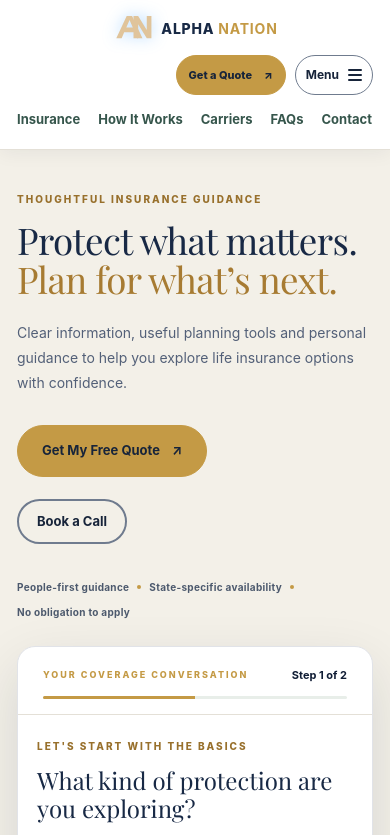
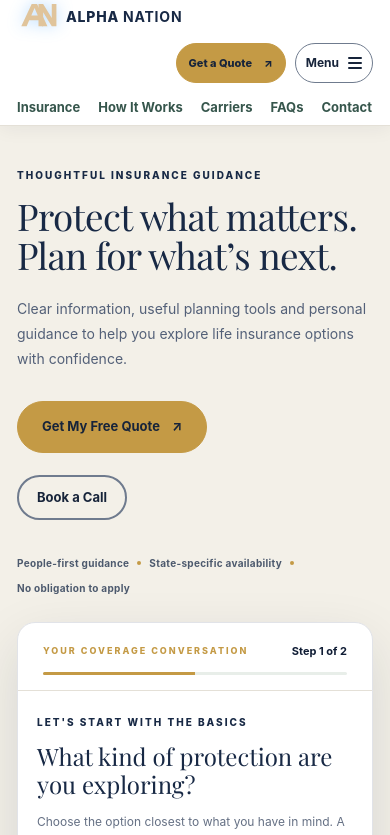
Before and after one commit to alphanationcrm09/alpha-nation-website, a Next.js app: page / in a window 390 px wide. Shown: the top 835 px of the page. Built offline with nearby package versions, Linux system fonts and the light colour scheme; no server answers; the database is empty.

Commit message:
Finish approved contrast palette and tablet header alignment

```diff
--- a/src/app/brand.css
+++ b/src/app/brand.css
@@ -340,3 +340,12 @@ body{background:var(--an-white);color:var(--an-ink)}
 @media(max-width:1100px){.desktop-nav{display:none}.mobile-menu{display:block}.site-header .nav-book-cta{display:none}.nav-actions{gap:9px}}
 @media(max-width:720px){.wrap{width:calc(100% - 34px)}.nav-row{min-height:68px;gap:9px}.alpha-brand{font-size:14px;gap:6px}.alpha-mark{width:35px;height:30px}.site-header .nav-cta{min-height:40px;padding:9px 12px;font-size:11px}.mobile-menu summary{min-height:40px;padding:8px 10px}.an-hero{padding:42px 0 48px}.an-hero-grid{grid-template-columns:1fr;gap:26px}.an-hero h1{font-size:clamp(2.3rem,9vw,2.6rem);line-height:1.06;letter-spacing:-.6px}.an-hero-lead{font-size:14px}.an-hero-quote-visual{max-width:none}.an-hero-quote-visual .quote-step{padding:24px 19px}.section{padding:68px 0}.an-intro-band{padding:52px 0}.an-faq-teaser-inner{align-items:flex-start;flex-direction:column}.mobile-quote-bar{position:fixed;z-index:35;left:14px;right:14px;bottom:max(12px,env(safe-area-inset-bottom));display:flex;align-items:center;justify-content:center;min-height:52px;padding:12px 18px;border:1px solid #b78b3e;border-radius:999px;background:#c49a45;color:#17243a;box-shadow:0 8px 28px rgba(16,29,53,.22);font-size:14px;font-weight:800;text-align:center}.mobile-quote-bar:hover{background:#d5b46f;color:#17243a}}
 @media(max-width:370px){.alpha-brand{font-size:12px}.alpha-mark{width:31px}.site-header .nav-cta{padding:8px 9px;font-size:10px}.nav-actions{gap:6px}}
+
+/* Final contrast and tablet header corrections. */
+.alpha-brand b,.alpha-wordmark b{color:#182945}
+.site-header .desktop-nav a:hover{color:#182945}
+.eyebrow{color:#182945}
+.an-hero h1 em{color:#182945}
+.an-process-grid b{color:#182945}
+.alpha-intro-content .alpha-wordmark b{color:#e5c987}
+@media(max-width:850px){.nav-row{align-items:center;flex-direction:row;padding:0}}
```
